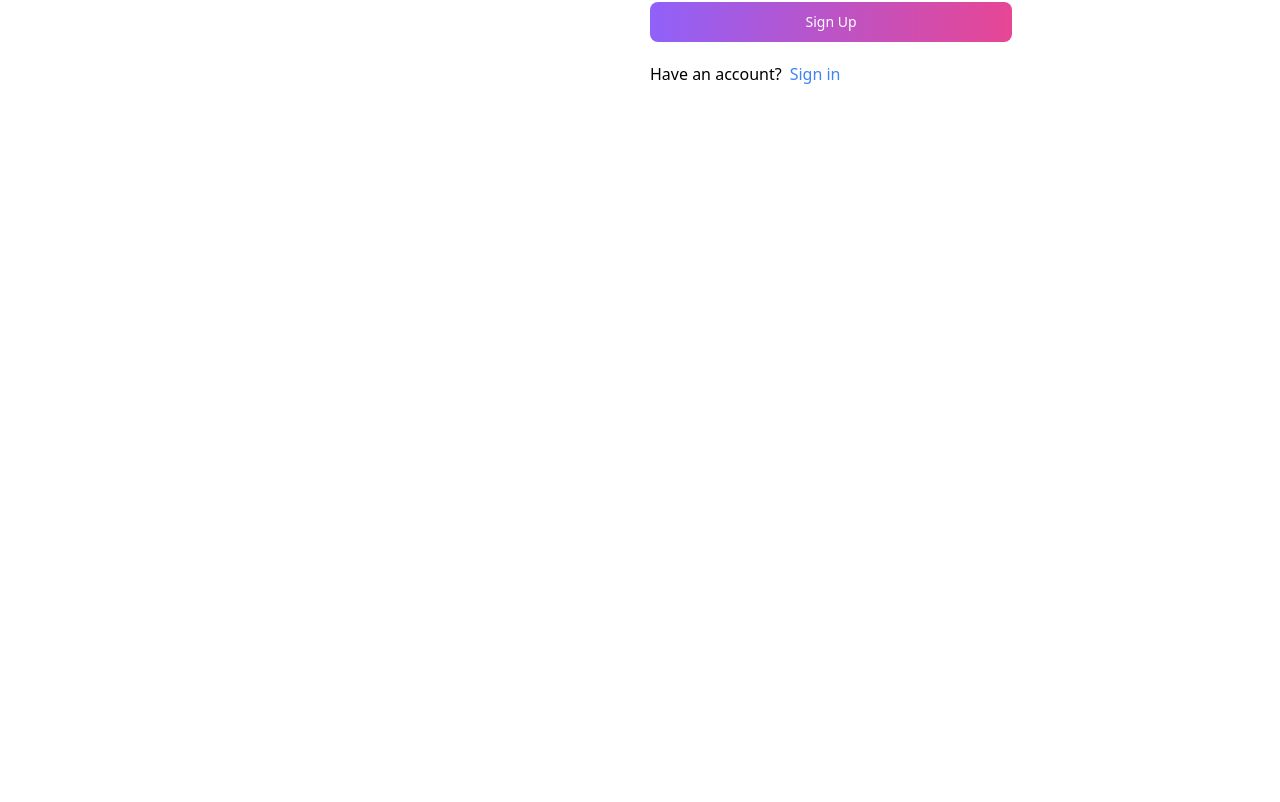
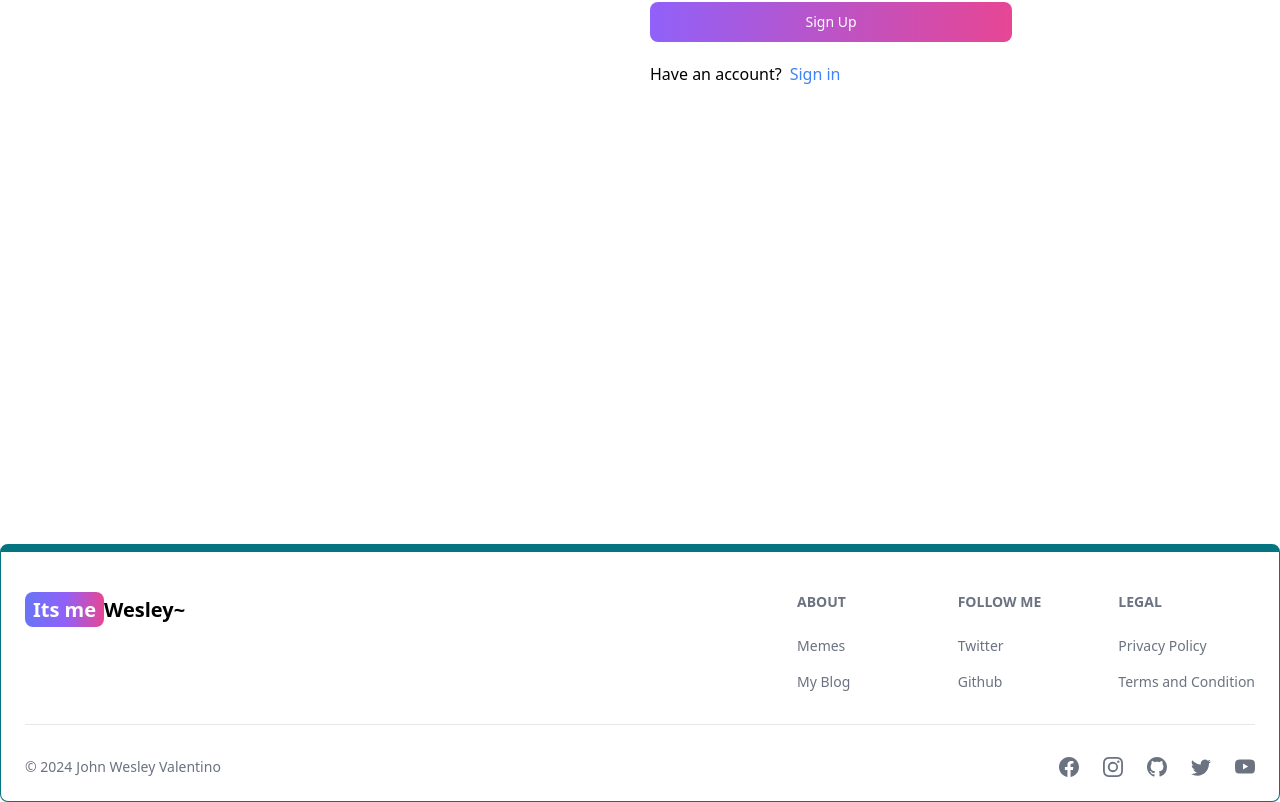
Before and after one commit to katzur4/prbablyBlogsite, a React (Vite) app in the folder client/: page /sign-up in a window 1280 px wide. Shown: the part 400-1202 px from the top of the page. Before the commit the page ends 944 px from the top, so only its background shows below. Built offline with nearby package versions, Linux system fonts and the light colour scheme.

Commit message:
create and add footer component

```diff
--- a/client/src/App.jsx
+++ b/client/src/App.jsx
@@ -1,12 +1,13 @@
 import React from 'react'
-import { BrowserRouter, Routes, Route} from 'react-router-dom'
-import Home from './pages/Home'
-import Dashboard from './pages/Dashboard'
-import Signin from './pages/Signin'
-import Signup from './pages/Signup'
-import About from './pages/About'
-import Projects from './pages/Projects'
-import Header from './components/Header'
+import { BrowserRouter, Routes, Route} from 'react-router-dom';
+import Home from './pages/Home';
+import Dashboard from './pages/Dashboard';
+import Signin from './pages/Signin';
+import Signup from './pages/Signup';
+import About from './pages/About';
+import Projects from './pages/Projects';
+import Header from './components/Header';
+import Footer from './components/Footer';
 
 
 
@@ -24,6 +25,7 @@
 
 
     </Routes>
+    <Footer />
    </BrowserRouter>
   )
 }
--- /dev/null
+++ b/client/src/components/Footer.jsx
@@ -0,0 +1,68 @@
+import React from 'react';
+import { Footer } from 'flowbite-react';
+import { Link } from 'react-router-dom';
+import { BsFacebook, BsInstagram, BsGithub, BsTwitter, BsYoutube } from 'react-icons/bs';
+
+export default function FooterCom() {
+  return (
+    <Footer container className='border border-t-8 border-teal-600'>
+        <div className="w-full max-w-7xl mx-auto">
+            <div className="grid w-full justify-between sm:flex md:grid-cols-1">
+                <div className="mt-5">
+                <Link to="/" className='self-center whitespace-nowrap text-lg sm:text-xl font-bold dark:text-white'>
+                    <span className='px-2 py-1 bg-gradient-to-r from-indigo-500 via-purple-500 to-pink-500 rounded-lg text-white'>Its me</span>
+                    Wesley~
+                </Link>
+                </div>
+                <div className="grid grid-cols-2 gap-8 mt-4 sm:grid-cols-3 sm:gap-6">
+                    <div>
+                        <Footer.Title title="About" />
+                        <Footer.LinkGroup col>
+                            <Footer.Link href="https://9gag.com" target="_blank" rel="noopener noreferrer">
+                                Memes
+                            </Footer.Link>
+                            <Footer.Link href="/about" target="_blank" rel="noopener noreferrer">
+                                My Blog
+                            </Footer.Link>
+                        </Footer.LinkGroup>
+                    </div>
+                    <div>
+                        <Footer.Title title="Follow Me" />
+                        <Footer.LinkGroup col>
+                            <Footer.Link href="https://twitter.com/tr3e22" target="_blank" rel="noopener noreferrer">
+                                Twitter
+                            </Footer.Link>
+                            <Footer.Link href="https://github.com/katzur4" target="_blank" rel="noopener noreferrer">
+                                Github
+                            </Footer.Link>
+                        </Footer.LinkGroup>
+                    </div>
+                    <div>
+                        <Footer.Title title="Legal" />
+                        <Footer.LinkGroup col>
+                            <Footer.Link href="#" target="_blank" rel="noopener noreferrer">
+                                Privacy Policy
+                            </Footer.Link>
+                            <Footer.Link href="#" target="_blank" rel="noopener noreferrer">
+                                Terms and Condition
+                            </Footer.Link>
+                        </Footer.LinkGroup>
+                    </div>
+                </div>
+            </div>
+            <Footer.Divider />
+            <div className="w-full sm:flex sm:items-center sm:justify-between">
+                <Footer.Copyright href="#" by="John Wesley Valentino" year={new Date().getFullYear()} />
+
+                <div className="flex gap-6 sm:mt-0 mt-4 sm:justify-center">
+                    <Footer.Icon href="https://facebook.com/johnwesley.valentino" icon={BsFacebook} />
+                    <Footer.Icon href="https://instagram.com/katzur4" icon={BsInstagram} />
+                    <Footer.Icon href="https://github.com/katzur4" icon={BsGithub} />
+                    <Footer.Icon href="https://twitter.com/tr3es2" icon={BsTwitter} />
+                    <Footer.Icon href="https://www.youtube.com/@katzur4/" icon={BsYoutube} />
+                </div>
+            </div>
+        </div>
+    </Footer>
+  )
+}
```
